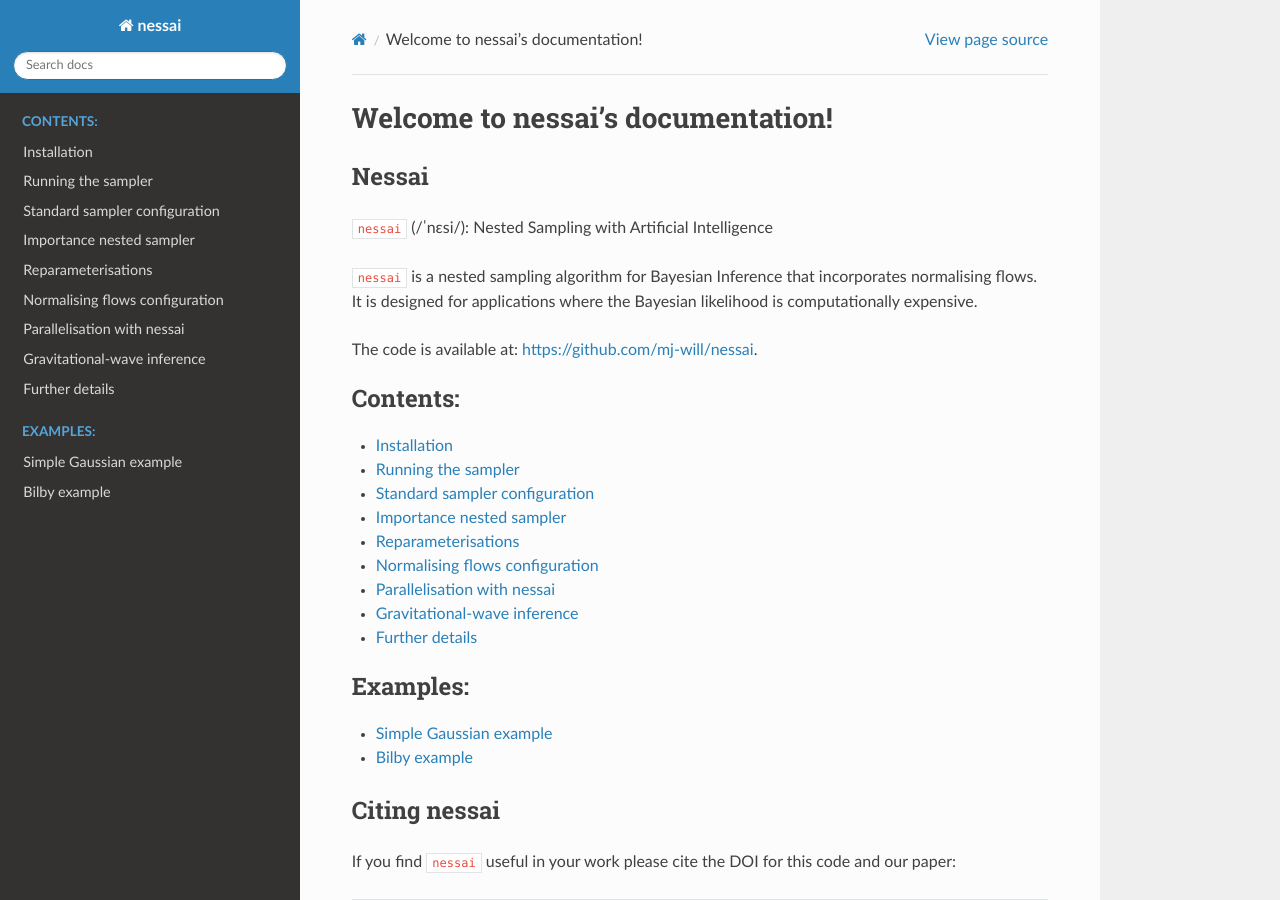
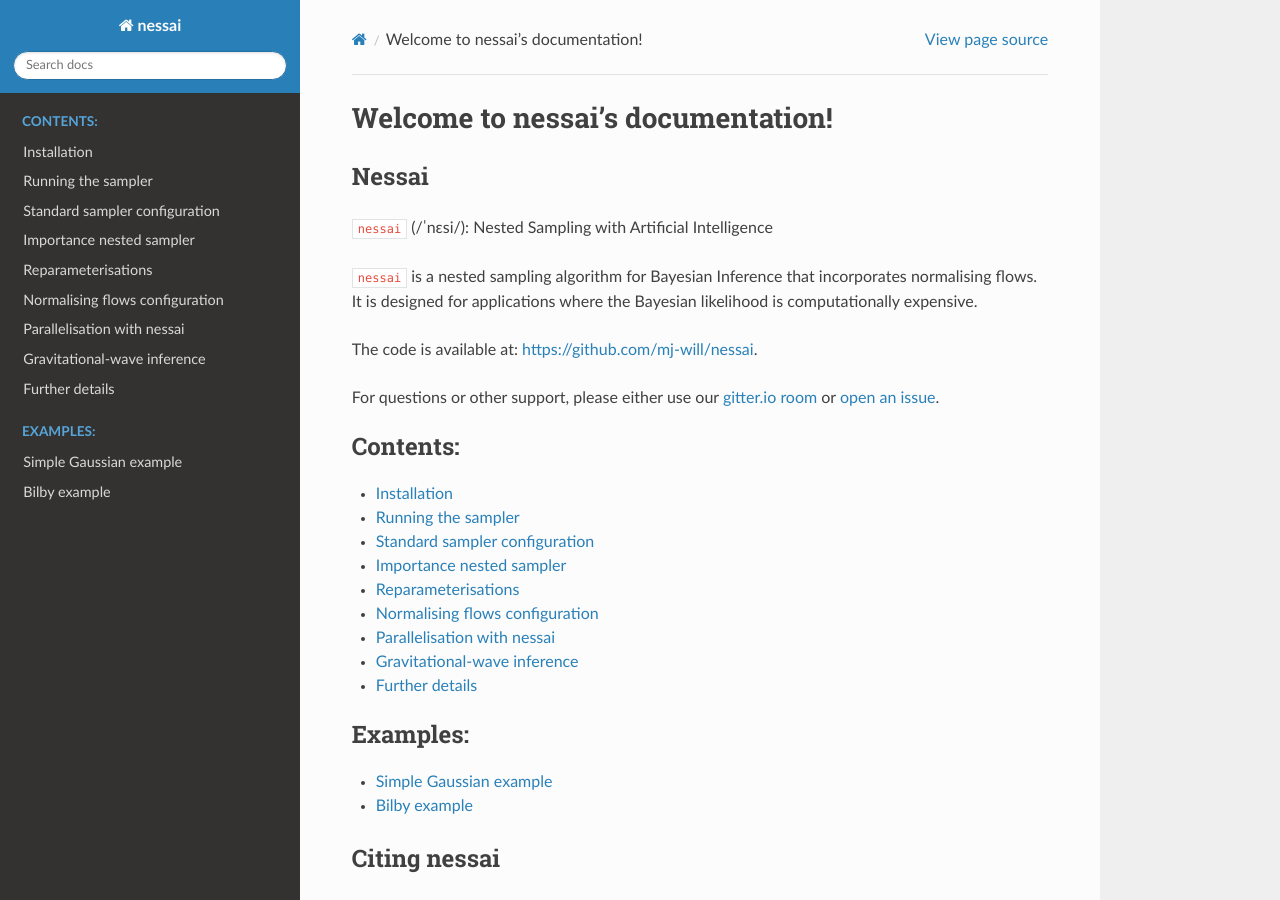
Before and after one commit to mj-will/nessai, a Sphinx documentation site: the page built from docs/index.rst, in a window 1280 px wide and 900 px high. Built offline with Sphinx 7.4.7 and the Read the Docs theme 2.0.0, drawn with Linux system fonts in a browser that asks for light colours; pages that are not in the unit, such as notebooks, are missing from menus.

Commit message:
DOC: add gitter

```diff
--- a/docs/index.rst
+++ b/docs/index.rst
@@ -15,6 +15,8 @@ Nessai
 ``nessai`` is a nested sampling algorithm for Bayesian Inference that incorporates normalising flows. It is designed for applications where the Bayesian likelihood is computationally expensive.
 
 The code is available at: https://github.com/mj-will/nessai.
+
+For questions or other support, please either use our `gitter.io room <https://matrix.to/#/#nessai:gitter.im>`_ or `open an issue <https://github.com/mj-will/nessai/issues/new/choose>`_.
 
 .. toctree::
    :maxdepth: 1
```
